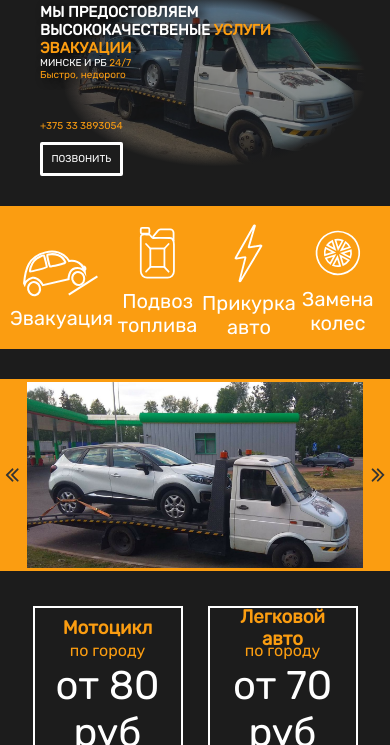
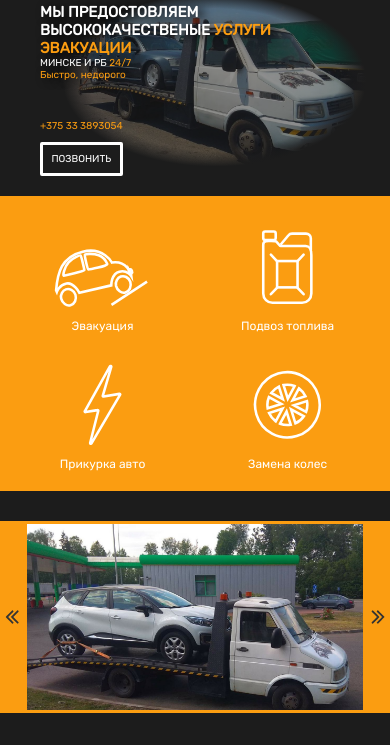
Before and after one commit to taofi/taofi.github.io, a plain HTML site: page html/main.html in a window 390 px wide. Shown: the part 57-802 px from the top of the page. Drawn offline with Linux system fonts and the light colour scheme.

Commit message:
service ch

```diff
--- a/css/main.css
+++ b/css/main.css
@@ -287,10 +287,15 @@ a:active{
     }
 }
 
-@media screen and (max-width: 320px) {
+@media screen and (max-width: 500px) {
     #service{
         font-size: 12px;
         margin-top: 20px;
+        flex-wrap: wrap;
+    }
+    #service figure{
+        margin: 10px;
+        width: 35%;
     }
 }
 /*gallery*/
```
